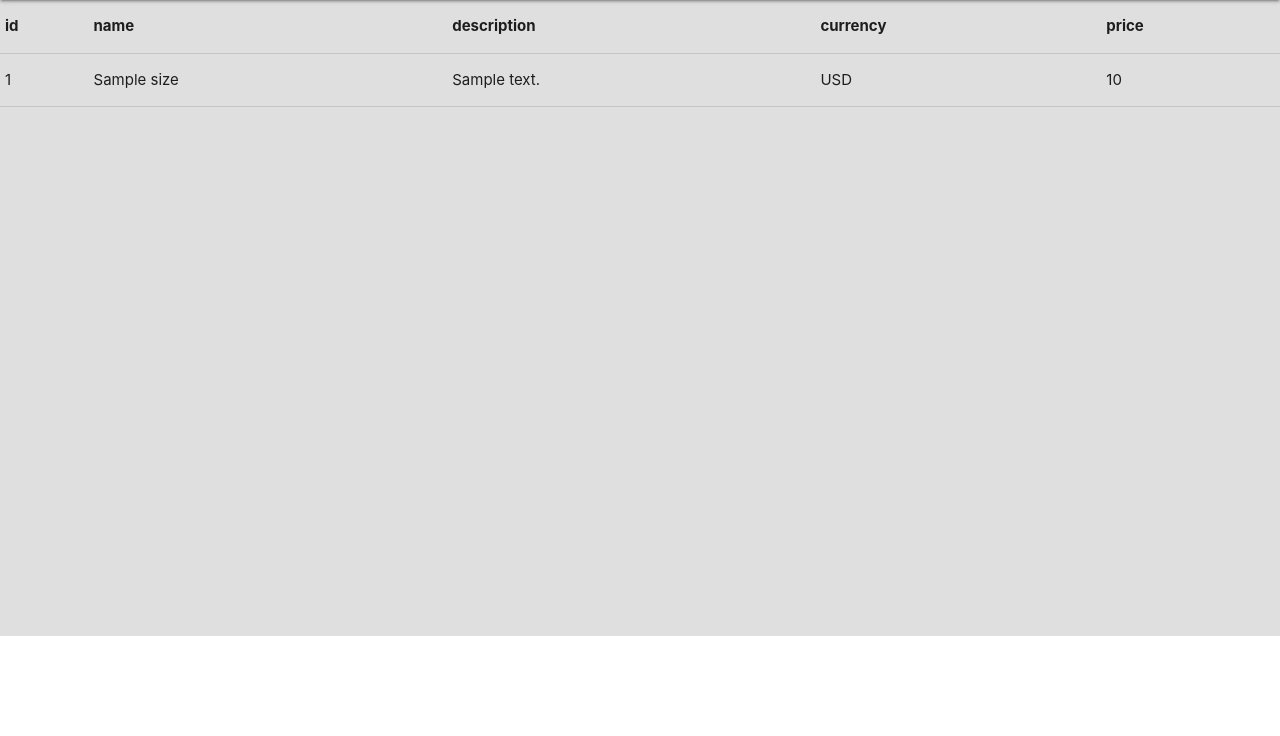
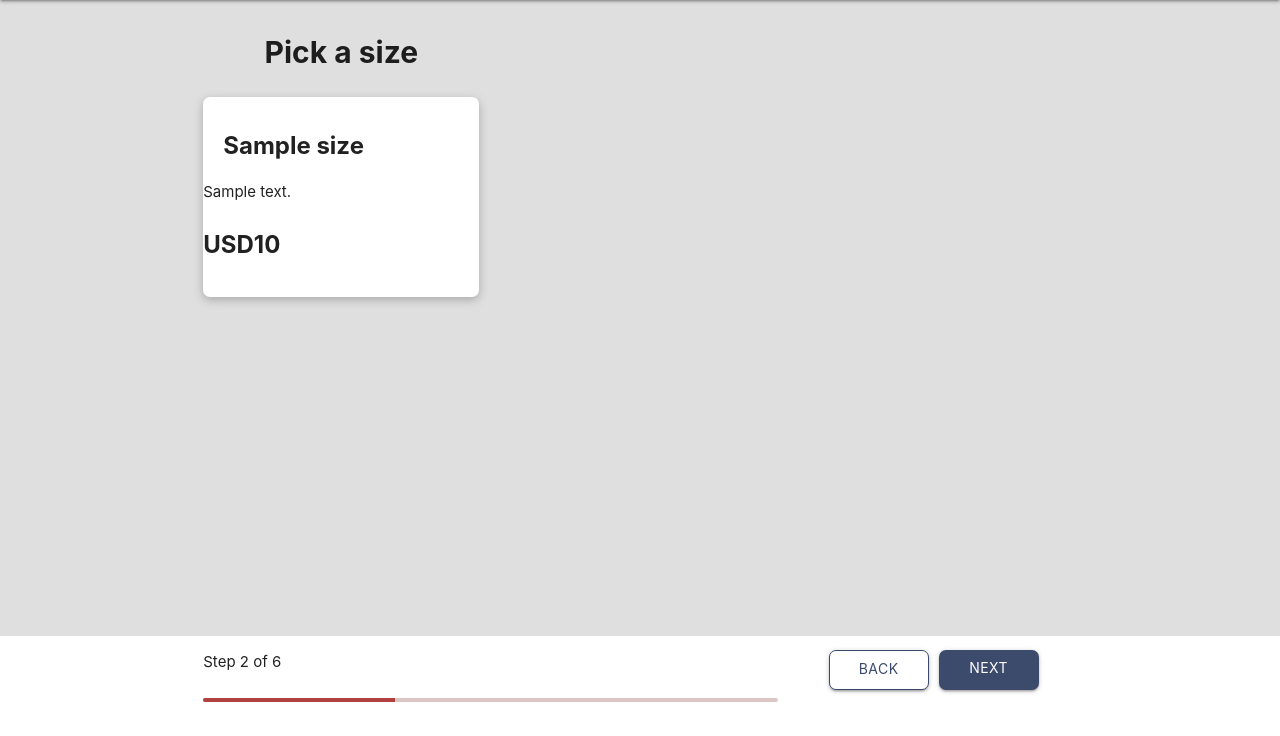
Before and after one commit to joksimovicpetar/symfony_docker, a Symfony app: template app/templates/size/index.html.twig in a window 1280 px wide. Shown: the part 64-800 px from the top of the page. Run offline with Twig, Linux system fonts and the light colour scheme; the template is opened without the code that fills it: most values are stand-ins (such as "Sample title", 1, 10 or a date in 2020); some libraries are stand-ins or nearby versions.

Commit message:
first commit

```diff
--- a/app/public/CSS/main.css
+++ b/app/public/CSS/main.css
@@ -37,13 +37,19 @@
     width: calc(280px * 4);
 }
 
-.card {
+.card-bowl {
     box-shadow: 0 3px 10px 0 #aaa;
     cursor: pointer;
     height: 400px;
     position: relative;
     width: 300px;
     border-radius: 7px;
+}
+
+.card-bowl:hover{
+    border-color: #B0413E;
+    border-style: solid;
+    border-width: 1px;
 }
 
 .card .card-title{
@@ -159,6 +165,60 @@ footer{
     text-align: center;
 }
 
+.btn-previous{
+    color: #3c4a6c;
+    float: right;
+    border-radius: 7px;
+    margin-top: 14px;
+    margin-right: 10px;
+    background-color: white;
+    height: 40px;
+    width: 100px;
+    text-align: center;
+    border-color: #3c4a6c;
+    border-style: solid;
+    border-width: 1px;
+}
+
 .progress .determinate{
     background-color: #B0413E;
 }
+
+#size-price{
+    font-size: 24px;
+    font-weight: bolder;
+}
+.card-size{
+    box-shadow: 0 3px 10px 0 #aaa;
+    cursor: pointer;
+    height: 200px;
+    position: relative;
+    width: 500px;
+    border-radius: 7px;
+}
+
+.card-size:hover{
+    border-color: #B0413E;
+    border-style: solid;
+    border-width: 1px;
+}
+
+.card-base{
+    box-shadow: 0 3px 10px 0 #aaa;
+    cursor: pointer;
+    height: 400px;
+    position: relative;
+    width: 300px;
+    border-radius: 7px;
+}
+
+.card-base:hover{
+    border-color: #B0413E;
+    border-style: solid;
+    border-width: 1px;
+}
+
+.caption-size{
+    font-size: 30px;
+    font-weight: bolder;
+}
--- a/app/templates/base.html.twig
+++ b/app/templates/base.html.twig
@@ -20,7 +20,7 @@
     <nav>
         <div class="nav-wrapper">
             <a href="http://localhost:8080/bowl" class="brand-logo" id="navbar">
-                <img id="logo" alt="logo" src="{{ asset("uploads/logo.png") }}">
+                <img id="logo" alt="logo" src="{{ asset("uploads/logo.png") }}" draggable="false">
             </a>
             <a class="waves-effect waves-light btn btn-card"><svg xmlns="http://www.w3.org/2000/svg" width="16" height="16" fill="currentColor" class="bi bi-cart" viewBox="0 0 16 16">
                     <path d="M0 1.5A.5.5 0 0 1 .5 1H2a.5.5 0 0 1 .485.379L2.89 3H14.5a.5.5 0 0 1 .491.592l-1.5 8A.5.5 0 0 1 13 12H4a.5.5 0 0 1-.491-.408L2.01 3.607 1.61 2H.5a.5.5 0 0 1-.5-.5zM3.102 4l1.313 7h8.17l1.313-7H3.102zM5 12a2 2 0 1 0 0 4 2 2 0 0 0 0-4zm7 0a2 2 0 1 0 0 4 2 2 0 0 0 0-4zm-7 1a1 1 0 1 1 0 2 1 1 0 0 1 0-2zm7 0a1 1 0 1 1 0 2 1 1 0 0 1 0-2z"/>
--- a/app/templates/bowl/index.html.twig
+++ b/app/templates/bowl/index.html.twig
@@ -3,7 +3,6 @@
 {% block title %}Choose Bowl{% endblock %}
 
 {% block body %}
-
     <div class="container">
         <div class="row">
             <div class="col s4">
@@ -34,7 +33,7 @@
             </div>
             <div class="col s4">
 
-                <a class="waves-effect waves-light btn btn-next">Next</a>
+                <a class="waves-effect waves-light btn btn-next" href="http://localhost:8080/size">Next</a>
 
             </div>
         </div>
--- a/app/templates/size/index.html.twig
+++ b/app/templates/size/index.html.twig
@@ -3,28 +3,42 @@
 {% block title %}Hello SizeController!{% endblock %}
 
 {% block body %}
-    <table id="sizes" class="table table-striped table-field">
-        <thead>
-        <tr>
-            <th>id</th>
-            <th>name</th>
-            <th>description</th>
-            <th>currency</th>
-            <th>price</th>
-        </tr>
-        </thead>
-        <tbody>
-        {% for size in sizes %}
-            <tr>
-                <td >{{ size.id }}</td>
-                <td >{{ size.name }}</td>
-                <td >{{ size.description }}</td>
-                <td >{{ size.currency }}</td>
-                <td >{{ size.price }}</td>
-            </tr>
-        {% endfor %}
+    <div class="container">
+        <div class="row">
+            <div class="col s4">
+                <h2 class="caption-size">Pick a size</h2>
+            </div>
+        </div>
+        <div class="row">
+            {% for size in sizes %}
+                <div class="col s4">
+                    {% include 'size/size-component.html.twig' with {'size': size} %}
+                </div>
+            {% endfor %}
+        </div>
+    </div>
+{% endblock %}
 
-        </tbody>
-    </table>
+{% block footer %}
+    <div class="container">
+        <div class="row">
+            <div class="col s8 col-footer">
+                <p>Step 2 of 6</p>
+            </div>
+            <div class="col s4">
 
-{% endblock %}
+                <a class="waves-effect waves-light btn btn-previous" href="http://localhost:8080/bowl">Back</a>
+                <a class="waves-effect waves-light btn btn-next" href="http://localhost:8080/base">Next</a>
+
+            </div>
+        </div>
+        <div class="row">
+            <div class="col s8">
+                <div class="progress">
+                    <div class="determinate" style="width: 33.3%"></div>
+                </div>
+            </div>
+        </div>
+    </div>
+
+{%endblock %}
--- /dev/null
+++ b/app/templates/size/size-component.html.twig
@@ -0,0 +1,12 @@
+<div class="card card-size">
+
+    <div class="card-body">
+        <h2 class="card-title">{{ size.name }}</h2>
+        <p id="size-text">
+            {{ size.description }}
+        </p>
+        <p id="size-price">
+            {{ size.currency }}{{ size.price }}
+        </p>
+    </div>
+</div>
```
Also changed, not shown: app/templates/base/base-component.html.twig (added, +9 -0 lines), app/templates/base/index.html.twig (+42 -21 lines), app/templates/bowl/bowl-component.html.twig (+7 -16 lines).
